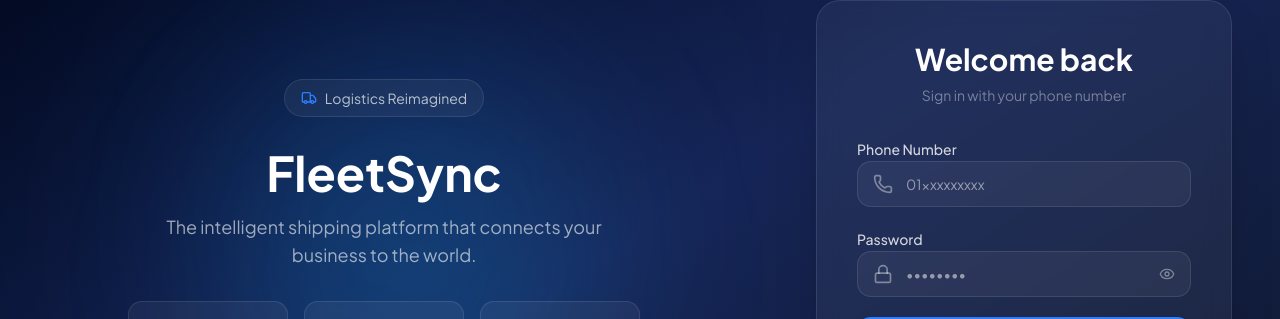
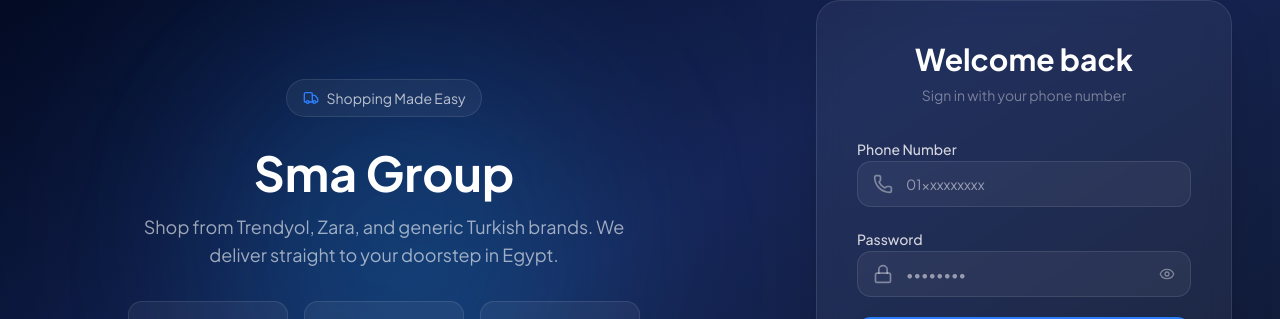
Before and after one commit to MohamedElsayed143/Shipping-Website, a Next.js app: page /auth in a window 1280 px wide. Shown: the part 169-488 px from the top of the page. Built offline with nearby package versions, Linux system fonts and the light colour scheme.

Commit message:
updates to login page text

```diff
--- a/src/app/auth/page.tsx
+++ b/src/app/auth/page.tsx
@@ -86,12 +86,12 @@ function HeroVisual() {
         <FloatingElement delay={0.2}>
           <div className="inline-flex items-center gap-2 px-4 py-2 rounded-full bg-white/5 backdrop-blur-sm border border-white/10 mb-8">
             <Truck className="w-4 h-4 text-blue-500" />
-            <span className="text-sm text-white/70">Logistics Reimagined</span>
+            <span className="text-sm text-white/70">Shopping Made Easy</span>
           </div>
         </FloatingElement>
-        <FloatingElement delay={0.3}><h2 className="text-4xl lg:text-5xl font-bold text-white mb-4">FleetSync</h2></FloatingElement>
+        <FloatingElement delay={0.3}><h2 className="text-4xl lg:text-5xl font-bold text-white mb-4">Sma Group</h2></FloatingElement>
         <FloatingElement delay={0.4}>
-          <p className="text-lg text-white/60 mb-8">The intelligent shipping platform that connects your business to the world.</p>
+          <p className="text-lg text-white/60 mb-8">Shop from Trendyol, Zara, and generic Turkish brands. We deliver straight to your doorstep in Egypt.</p>
         </FloatingElement>
         <div className="grid grid-cols-3 gap-4">
           {stats.map((stat, i) => (
@@ -293,7 +293,7 @@ export default function AuthPage() {
                   {mode === "login" ? "Welcome back" : "Create account"}
                 </h2>
                 <p className="text-white/40 text-sm">
-                  {mode === "login" ? "Sign in with your phone number" : "Join FleetSync fleet today"}
+                  {mode === "login" ? "Sign in with your phone number" : "Join Sma Group today"}
                 </p>
               </div>
 
```
Also changed, not shown: 1 other file (tests, documents, lock files or other folders).
